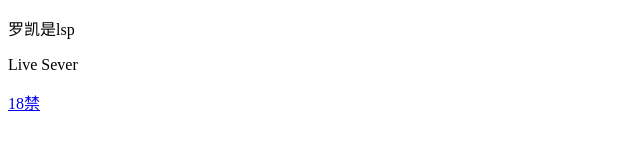
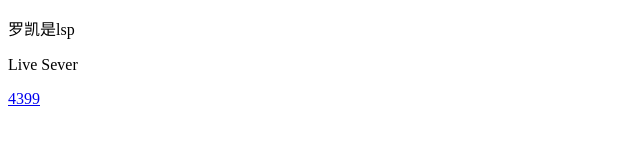
Before and after one commit to 853260428/853260428.GitHub.io, a plain HTML site: page index.html in a window 1280 px wide. Shown: the full height of the page, 0-640 px from the left. Drawn offline with Linux system fonts and the light colour scheme.

Commit message:
Update index.html

```diff
--- a/index.html
+++ b/index.html
@@ -10,6 +10,6 @@
     <p>罗凯是lsp</p>
     <p>Live Sever</p>
     <div></div>
-    <a href="http://www.4399.com/?haoqq2">18禁</a>
+    <a href="http://www.88wbwb.com/?haoqq2">4399</a>
 </body>
 </html>
```
